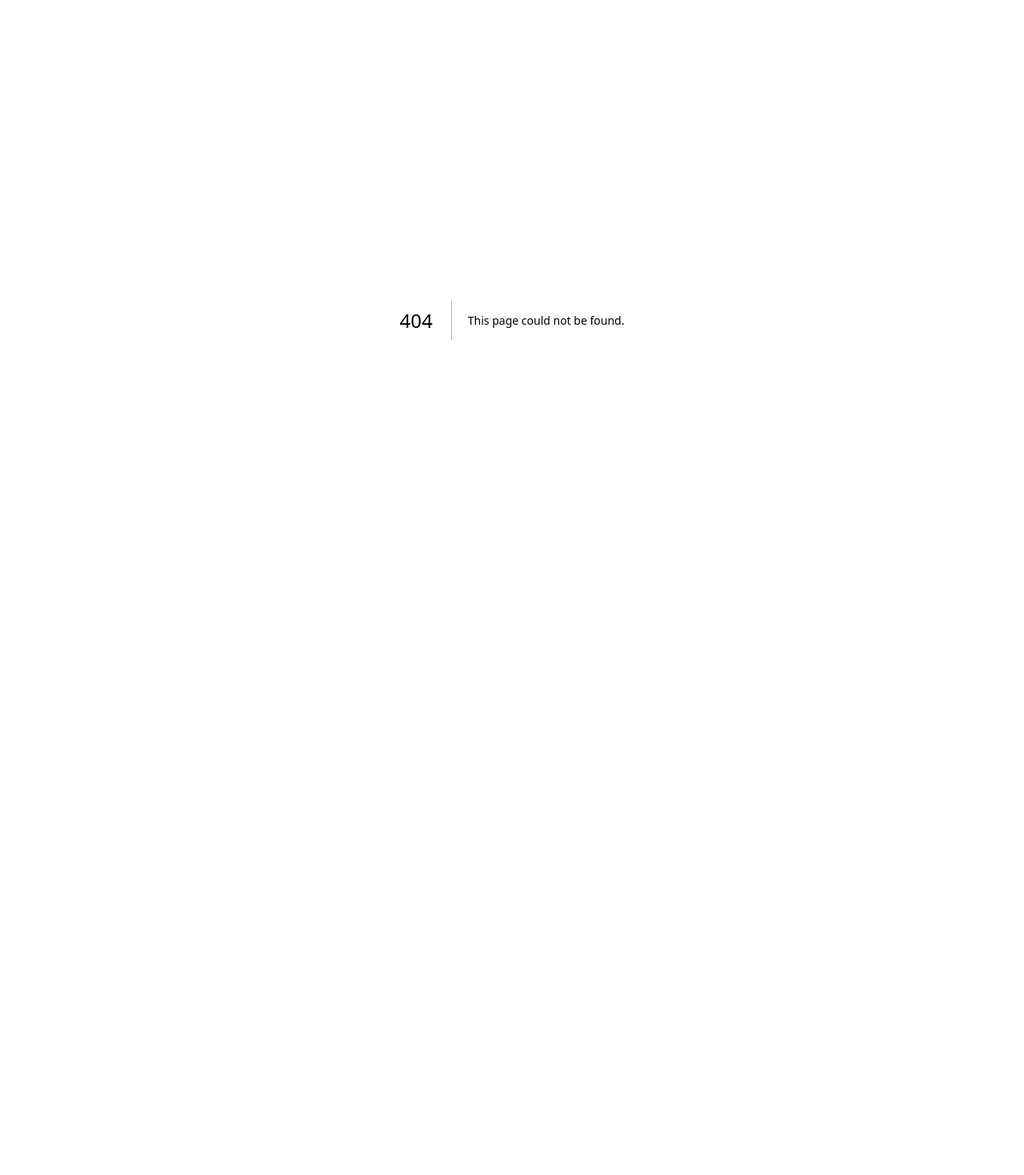
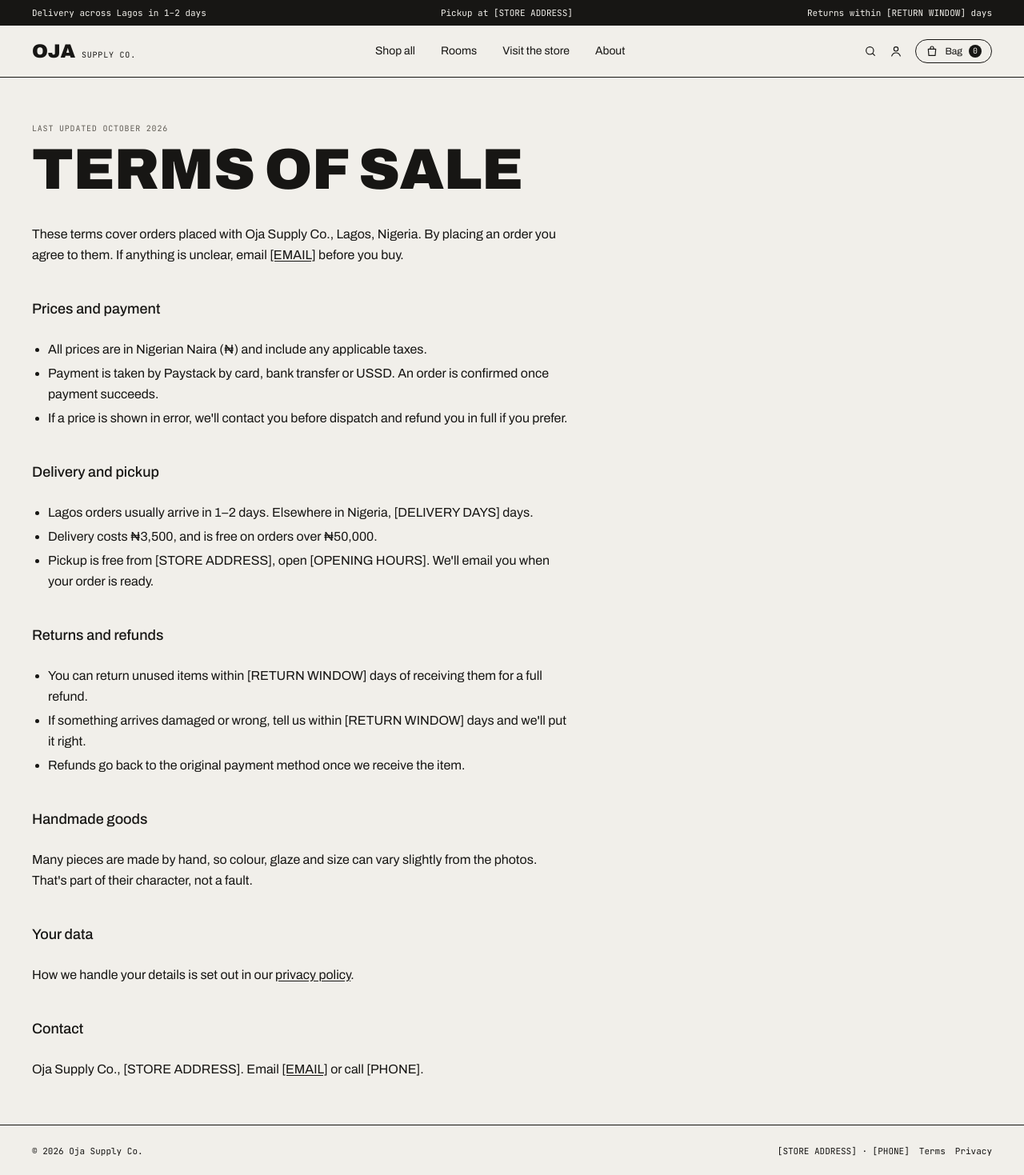
Before and after one commit to dax-side/shop, a Next.js app: page /terms in a window 1280 px wide. Before the commit this address had no page. Shown: the top 1469 px of the page at 80% size. Before the commit the page ends 800 px from the top, so only its background shows below. Built offline with nearby package versions, Linux system fonts and the light colour scheme.

Commit message:
feat: add terms and privacy pages

```diff
--- /dev/null
+++ b/src/app/(shop)/privacy/page.tsx
@@ -0,0 +1,57 @@
+import type { Metadata } from "next";
+import { LegalPage } from "@/components/legal/legal-page";
+import { site } from "@/lib/site";
+
+export const metadata: Metadata = { title: "Privacy policy" };
+
+export default function PrivacyPage() {
+  return (
+    <LegalPage title="Privacy policy" updated="October 2026">
+      <p>
+        This policy explains what {site.name} collects when you use this site, why, and what you can ask us to do with
+        it. We follow the Nigeria Data Protection Act 2023.
+      </p>
+
+      <h2>What we collect</h2>
+      <ul>
+        <li>Order details: your name, email, phone number and, for delivery, your address.</li>
+        <li>Account details if you sign in with Google: your name, email address and profile picture.</li>
+        <li>Your email address if you join the newsletter.</li>
+        <li>Items in your bag, stored only in your own browser until you check out.</li>
+      </ul>
+
+      <h2>Why we use it</h2>
+      <ul>
+        <li>To take payment, deliver your order and send your receipt and delivery updates.</li>
+        <li>To show your order history when you&apos;re signed in.</li>
+        <li>To send the newsletter, only if you asked for it.</li>
+      </ul>
+
+      <h2>Who we share it with</h2>
+      <ul>
+        <li>Paystack, to process payments. We never see or store your card details.</li>
+        <li>Mailgun, to send order emails.</li>
+        <li>Google, only if you choose to sign in with Google.</li>
+        <li>Our hosting and database providers (Vercel and Neon), which store the site and your order records.</li>
+      </ul>
+      <p>We don&apos;t sell your data or share it for advertising.</p>
+
+      <h2>Cookies</h2>
+      <p>
+        We use one essential cookie to keep you signed in. There are no advertising or tracking cookies.
+      </p>
+
+      <h2>How long we keep it</h2>
+      <p>
+        We keep order records for as long as we need them for accounting and returns. You can ask us to delete your
+        account and newsletter signup at any time.
+      </p>
+
+      <h2>Your rights</h2>
+      <p>
+        You can ask to see, correct or delete the personal data we hold about you. Email{" "}
+        <a href={`mailto:${site.email}`}>{site.email}</a> and we&apos;ll reply within 30 days.
+      </p>
+    </LegalPage>
+  );
+}
--- /dev/null
+++ b/src/app/(shop)/terms/page.tsx
@@ -0,0 +1,62 @@
+import type { Metadata } from "next";
+import Link from "next/link";
+import { LegalPage } from "@/components/legal/legal-page";
+import { formatNaira } from "@/lib/format";
+import { pricing, site } from "@/lib/site";
+
+export const metadata: Metadata = { title: "Terms of sale" };
+
+export default function TermsPage() {
+  return (
+    <LegalPage title="Terms of sale" updated="October 2026">
+      <p>
+        These terms cover orders placed with {site.name}, {site.city}. By placing an order you agree to them. If
+        anything is unclear, email <a href={`mailto:${site.email}`}>{site.email}</a> before you buy.
+      </p>
+
+      <h2>Prices and payment</h2>
+      <ul>
+        <li>All prices are in Nigerian Naira (₦) and include any applicable taxes.</li>
+        <li>Payment is taken by Paystack by card, bank transfer or USSD. An order is confirmed once payment succeeds.</li>
+        <li>If a price is shown in error, we&apos;ll contact you before dispatch and refund you in full if you prefer.</li>
+      </ul>
+
+      <h2>Delivery and pickup</h2>
+      <ul>
+        <li>Lagos orders usually arrive in 1–2 days. Elsewhere in Nigeria, {site.deliveryDays} days.</li>
+        <li>
+          Delivery costs {formatNaira(pricing.deliveryFee)}, and is free on orders over{" "}
+          {formatNaira(pricing.freeDeliveryThreshold)}.
+        </li>
+        <li>
+          Pickup is free from {site.storeAddress}, open {site.openingHours}. We&apos;ll email you when your order is
+          ready.
+        </li>
+      </ul>
+
+      <h2>Returns and refunds</h2>
+      <ul>
+        <li>You can return unused items within {site.returnWindowDays} days of receiving them for a full refund.</li>
+        <li>If something arrives damaged or wrong, tell us within {site.returnWindowDays} days and we&apos;ll put it right.</li>
+        <li>Refunds go back to the original payment method once we receive the item.</li>
+      </ul>
+
+      <h2>Handmade goods</h2>
+      <p>
+        Many pieces are made by hand, so colour, glaze and size can vary slightly from the photos. That&apos;s part of
+        their character, not a fault.
+      </p>
+
+      <h2>Your data</h2>
+      <p>
+        How we handle your details is set out in our <Link href="/privacy">privacy policy</Link>.
+      </p>
+
+      <h2>Contact</h2>
+      <p>
+        {site.name}, {site.storeAddress}. Email <a href={`mailto:${site.email}`}>{site.email}</a> or call{" "}
+        {site.phone}.
+      </p>
+    </LegalPage>
+  );
+}
--- a/src/app/sign-in/page.tsx
+++ b/src/app/sign-in/page.tsx
@@ -98,7 +98,15 @@ export default async function SignInPage({ searchParams }: PageProps<"/sign-in">
           </div>
 
           <p className="mt-6 text-xs text-muted">
-            By continuing you agree to our terms and privacy policy.
+            By continuing you agree to our{" "}
+            <Link href="/terms" className="text-ink underline underline-offset-2">
+              terms
+            </Link>{" "}
+            and{" "}
+            <Link href="/privacy" className="text-ink underline underline-offset-2">
+              privacy policy
+            </Link>
+            .
             {callbackUrl === "/checkout" && (
               <>
                 {" "}
--- a/src/components/checkout/checkout-form.tsx
+++ b/src/components/checkout/checkout-form.tsx
@@ -297,7 +297,15 @@ export function CheckoutForm({
           </div>
           {payButton}
           <p className="mt-3 text-center text-[0.6875rem] text-muted">
-            By placing your order you agree to our terms and returns policy.
+            By placing your order you agree to our{" "}
+            <Link href="/terms" className="underline underline-offset-2">
+              terms of sale
+            </Link>{" "}
+            and{" "}
+            <Link href="/privacy" className="underline underline-offset-2">
+              privacy policy
+            </Link>
+            .
           </p>
         </div>
       </aside>
--- a/src/components/home/home-footer.tsx
+++ b/src/components/home/home-footer.tsx
@@ -8,6 +8,8 @@ export function HomeFooter() {
     { href: "/#how-it-works", label: "Delivery" },
     { href: "/#how-it-works", label: "Returns" },
     { href: "/#how-it-works", label: "Visit the store" },
+    { href: "/terms", label: "Terms of sale" },
+    { href: "/privacy", label: "Privacy" },
     { href: `mailto:${site.email}`, label: site.email },
     { href: `tel:${site.phone}`, label: site.phone },
   ];
--- /dev/null
+++ b/src/components/legal/legal-page.tsx
@@ -0,0 +1,19 @@
+import type { ReactNode } from "react";
+import { SiteFooter } from "../site-footer";
+
+export function LegalPage({ title, updated, children }: { title: string; updated: string; children: ReactNode }) {
+  return (
+    <>
+      <main className="container-page flex-1 py-10 sm:py-14">
+        <div className="max-w-2xl">
+          <p className="label text-[0.625rem] text-muted">Last updated {updated}</p>
+          <h1 className="display mt-2 text-5xl sm:text-7xl">{title}</h1>
+          <div className="mt-8 space-y-6 leading-relaxed [&_h2]:mt-10 [&_h2]:text-lg [&_h2]:font-medium [&_a]:underline [&_a]:underline-offset-2 [&_ul]:list-disc [&_ul]:space-y-1 [&_ul]:pl-5">
+            {children}
+          </div>
+        </div>
+      </main>
+      <SiteFooter />
+    </>
+  );
+}
--- a/src/components/site-footer.tsx
+++ b/src/components/site-footer.tsx
@@ -1,3 +1,4 @@
+import Link from "next/link";
 import { site } from "@/lib/site";
 
 export function SiteFooter() {
@@ -5,8 +6,16 @@ export function SiteFooter() {
     <footer className="border-t border-ink">
       <div className="container-page flex flex-col gap-1 py-6 font-mono text-[0.6875rem] sm:flex-row sm:justify-between">
         <span>© {new Date().getFullYear()} {site.name}</span>
-        <span>
-          {site.storeAddress} · {site.phone}
+        <span className="flex flex-wrap gap-x-3">
+          <span>
+            {site.storeAddress} · {site.phone}
+          </span>
+          <Link href="/terms" className="hover:underline">
+            Terms
+          </Link>
+          <Link href="/privacy" className="hover:underline">
+            Privacy
+          </Link>
         </span>
       </div>
     </footer>
```
Also changed, not shown: 1 other file (tests, documents, lock files or other folders).
